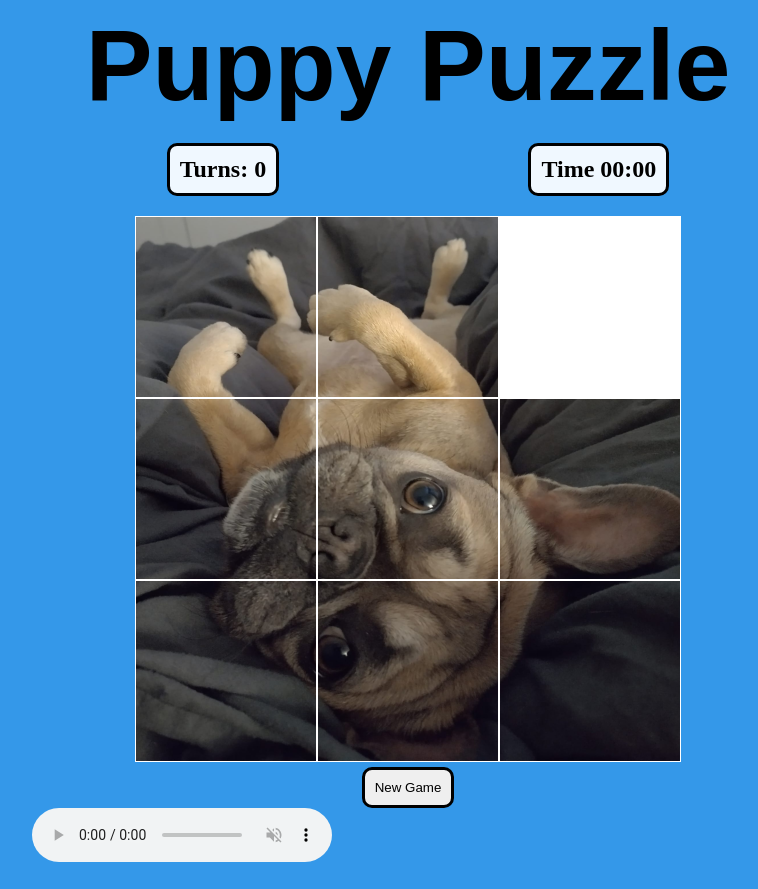
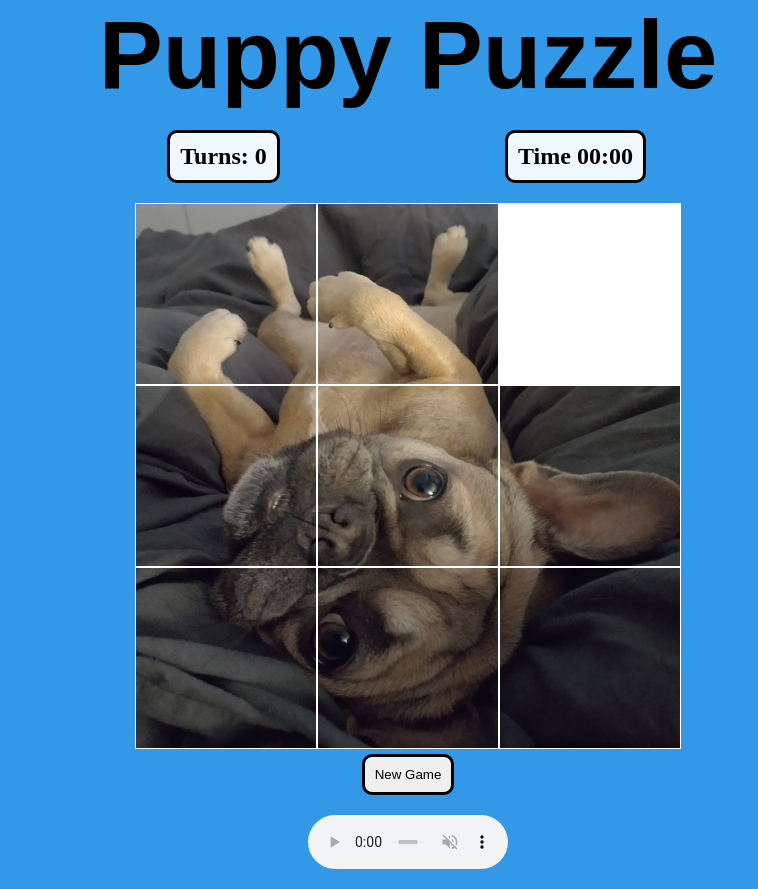
Before and after one commit to BrianMcConway/puppy-puzzle, a plain HTML site: page index.html in a window 1280 px wide. Shown: the whole page, without its empty margins (232-990 px from the left). Drawn offline with Linux system fonts and the light colour scheme; a web font is replaced by a local one.

Commit message:
Add margins, style audio player,

```diff
--- a/assets/css/style.css
+++ b/assets/css/style.css
@@ -2,14 +2,14 @@
 
 body {
     background-color: #3498e9;
-    padding-left: 20%;
-    padding-right: 20%;
+    margin: auto;
+
 }
 
 .heading {
     text-align: center;
     font-family: 'Honk', sans-serif;
-    font-size: 100px;
+    font-size: 600%;
     margin: 0;
 }
 
@@ -18,6 +18,8 @@ body {
     flex-direction: row;
     color: #000000;
     justify-content: space-around;
+    margin-right: 23%;
+    margin-left: 22%;
 
 }
 
@@ -26,13 +28,15 @@ body {
     border: 3px solid #000;
     border-radius: 10px;
     padding: 10px;
-    margin-left: 20px;
+    margin-left: 10px;
     background-color: #f0f8ff;
 }
 
 .puzzle-area {
     margin: auto;
-
+    display: flex;
+    justify-content: center;
+    align-items: center;
 }
 
 .tile1,
@@ -100,3 +104,10 @@ body {
     border-radius: 10px;
     padding: 10px;
 }
+
+.audio-button {
+    width: 50%;
+    max-width: 200px;
+    margin: 20px auto;
+    display: block;
+}
--- a/index.html
+++ b/index.html
@@ -48,7 +48,7 @@
 
     <footer>
 
-        <audio class="audio-button" controls autoplay muted loop src="assets\audio\itty-bitty-8-bit.mp3">This browser
+        <audio class="audio-button" controls muted loop src="assets\audio\itty-bitty-8-bit.mp3">This browser
             does not support
             audio</audio>
 
```
